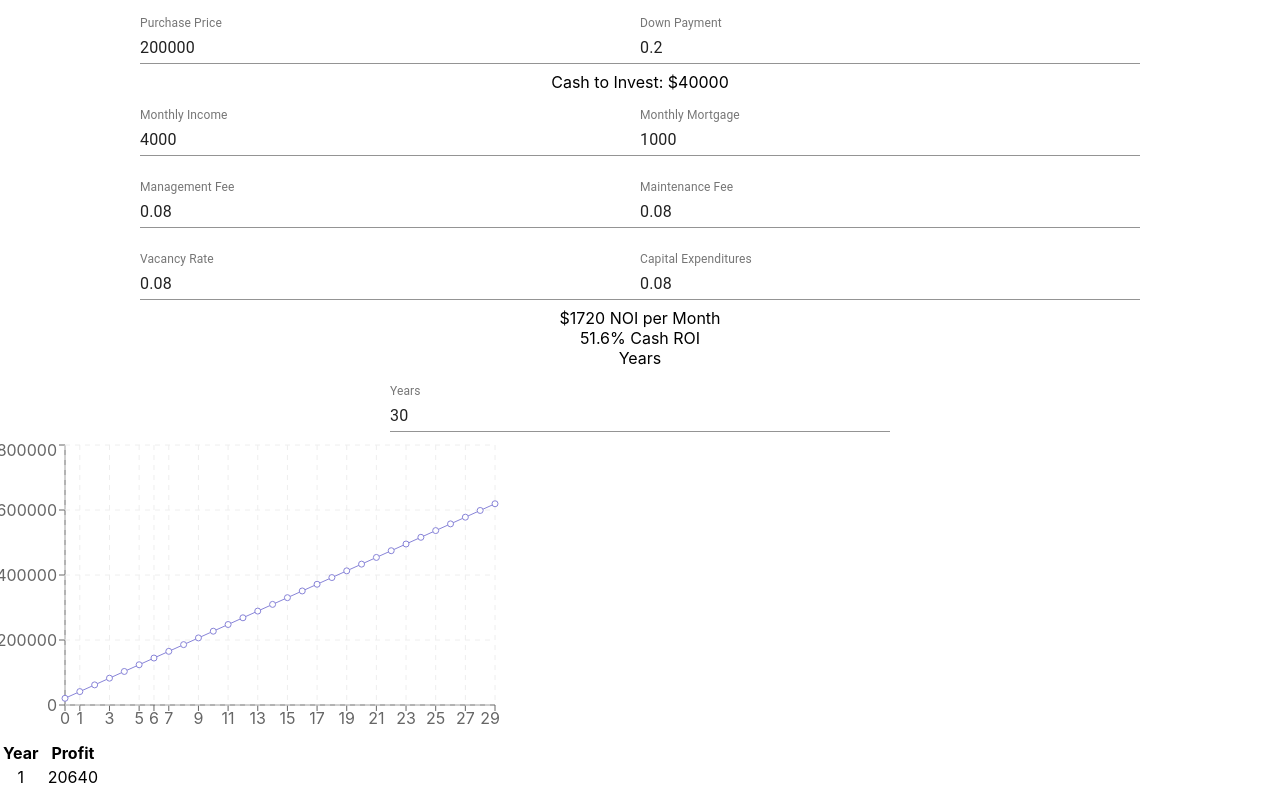
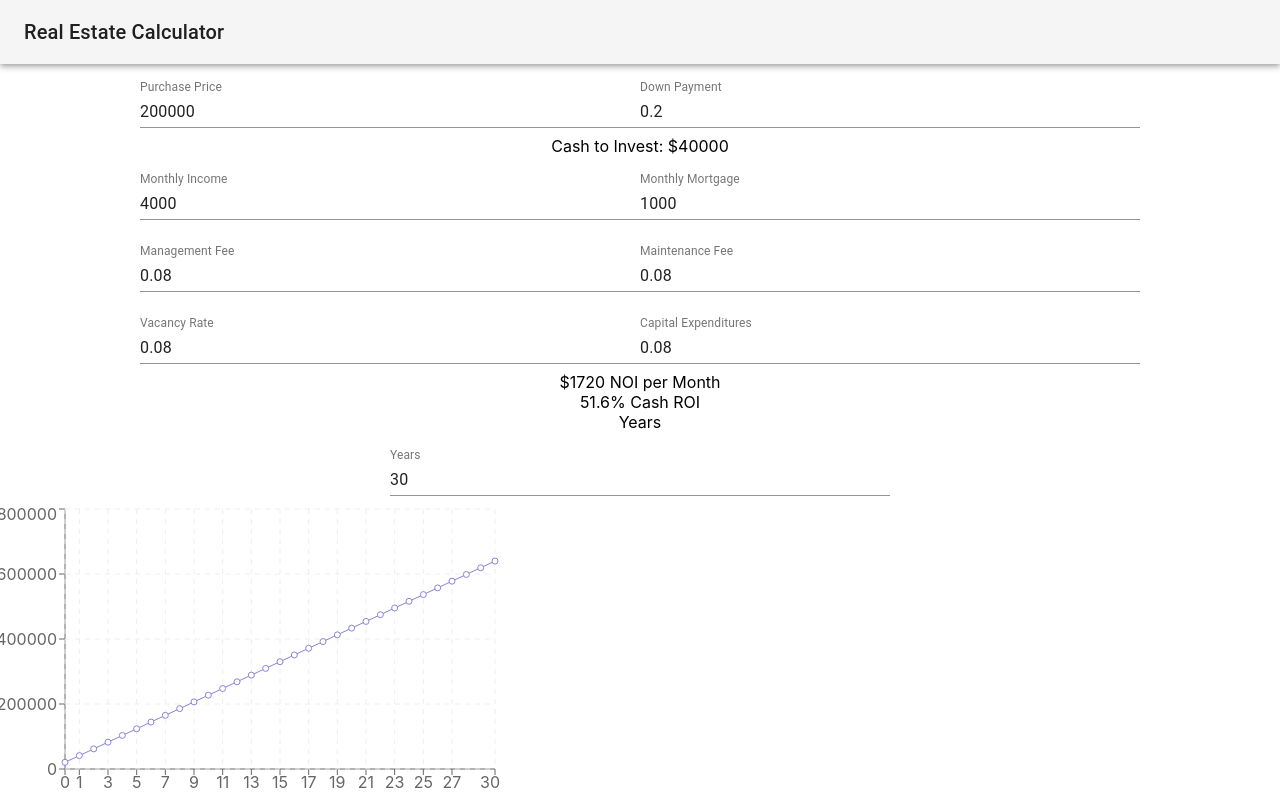
Before and after one commit to zrichardet/Rental-Calc, a React (Create React App) app: page / in a window 1280 px wide. Shown: the top 793 px of the page. Built offline with nearby package versions, Linux system fonts and the light colour scheme.

Commit message:
Added Appbar Edited Graph Values

```diff
--- a/src/RoiCalc.js
+++ b/src/RoiCalc.js
@@ -2,6 +2,9 @@ import React from "react";
 import { LineChart, YAxis, XAxis, CartesianGrid, Line } from "recharts";
 import useStyles from "./styles";
 import { TextField } from "@material-ui/core";
+import AppBar from "@material-ui/core/AppBar";
+import Toolbar from "@material-ui/core/Toolbar";
+import Typography from "@material-ui/core/Typography";
 
 export default function ROICalc() {
   const classes = useStyles();
@@ -50,8 +53,18 @@ export default function ROICalc() {
 
     return table;
   }
+  function SimpleAppBar() {
+    const classes = useStyles();
+  }
   return (
     <div>
+      <AppBar position="static" color="default">
+        <Toolbar>
+          <Typography variant="h6" color="inherit">
+            Real Estate Calculator
+          </Typography>
+        </Toolbar>
+      </AppBar>
       <form className={classes.container} noValidate autoComplete="off">
         <TextField
           id="purchase-price"
@@ -169,7 +182,7 @@ export default function ROICalc() {
       <LineChart
         width={500}
         height={300}
-        data={makeReturnTable(values.returnYears)}
+        data={makeReturnTable(values.returnYears + 1)}
       >
         <XAxis dataKey="year" />
         <YAxis />
--- a/src/styles.js
+++ b/src/styles.js
@@ -15,6 +15,9 @@ export const useStyles = makeStyles(theme => ({
   },
   menu: {
     width: 200
+  },
+  root: {
+    flexGrow: 1
   }
 }));
 
```
